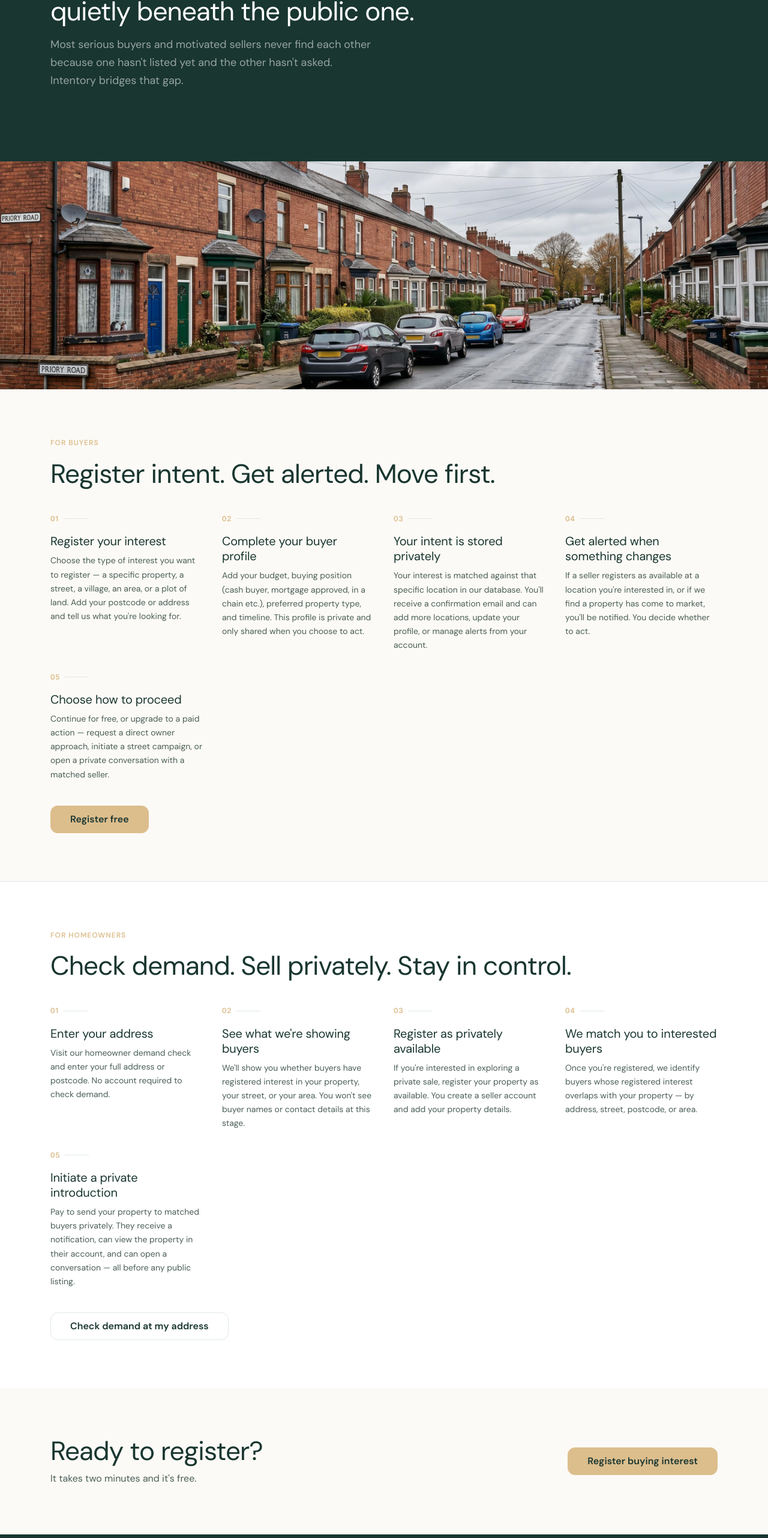
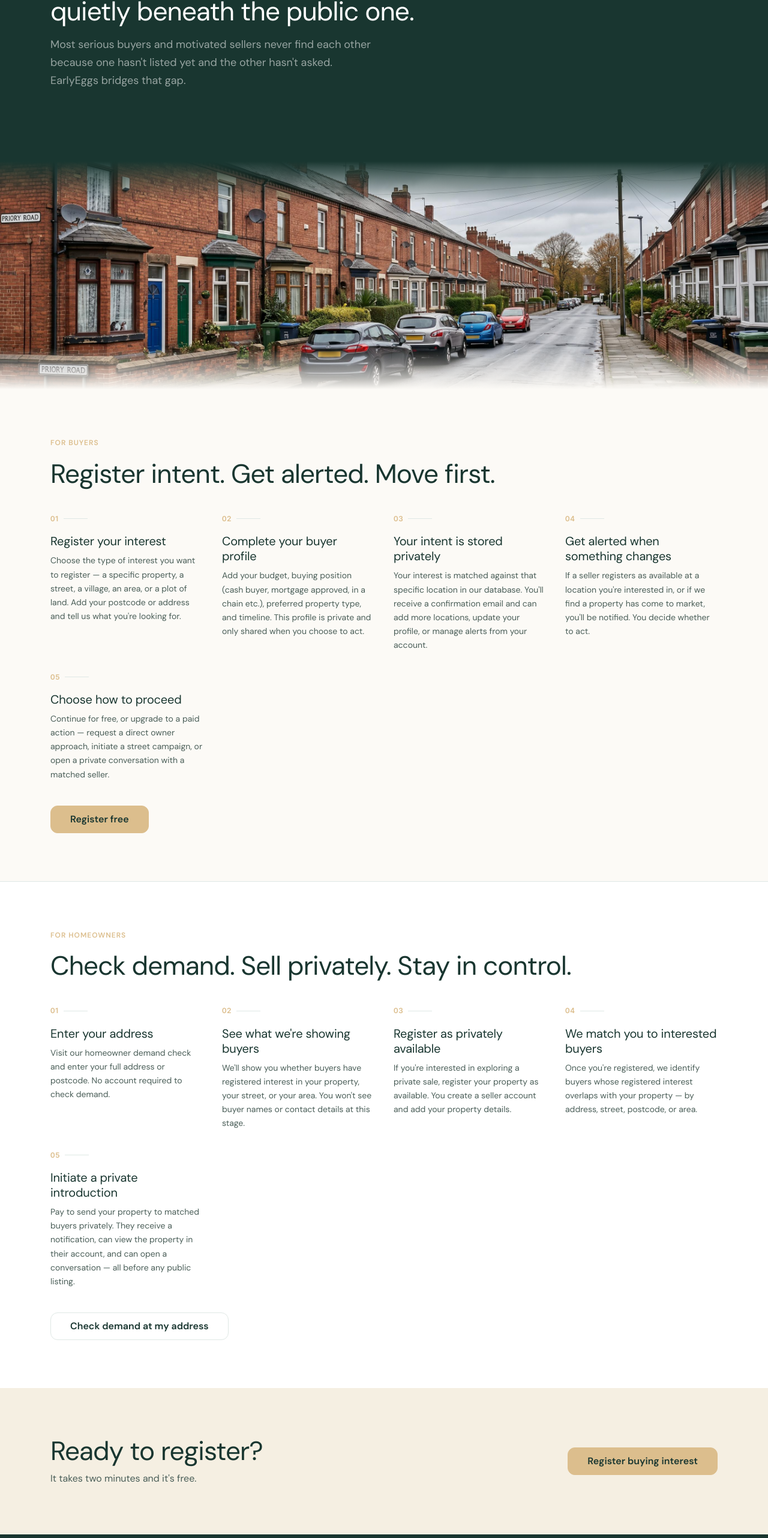
Before and after one commit to projectsforguy-alt/property-interest, a Next.js app: page /how-it-works in a window 1280 px wide. Shown: the part 233-2797 px from the top of the page at 60% size. Built offline with nearby package versions, Linux system fonts and the light colour scheme.

Commit message:
Update page.tsx

```diff
--- a/app/how-it-works/page.tsx
+++ b/app/how-it-works/page.tsx
@@ -1,7 +1,7 @@
 import Image from 'next/image';
 import Link from 'next/link';
 
-export const metadata = { title: 'How Intentory works | Intentory' };
+export const metadata = { title: 'How EarlyEggs works | EarlyEggs' };
 
 const BUYER_STEPS = [
   { n: '01', title: 'Register your interest', body: 'Choose the type of interest you want to register — a specific property, a street, a village, an area, or a plot of land. Add your postcode or address and tell us what you\'re looking for.' },
@@ -29,7 +29,7 @@ export default function HowItWorksPage() {
             A private market that runs quietly beneath the public one.
           </h1>
           <p className="section-sub section-sub-light">
-            Most serious buyers and motivated sellers never find each other because one hasn&apos;t listed yet and the other hasn&apos;t asked. Intentory bridges that gap.
+            Most serious buyers and motivated sellers never find each other because one hasn&apos;t listed yet and the other hasn&apos;t asked. EarlyEggs bridges that gap.
           </p>
         </div>
       </section>
@@ -47,7 +47,7 @@ export default function HowItWorksPage() {
         <div style={{
           position: 'absolute',
           inset: 0,
-          background: 'linear-gradient(to bottom, var(--navy) 0%, transparent 18%, transparent 82%, var(--surface) 100%)',
+          background: 'linear-gradient(to bottom, var(--forest) 0%, transparent 18%, transparent 82%, var(--surface) 100%)',
           pointerEvents: 'none',
         }} />
       </div>
@@ -90,7 +90,7 @@ export default function HowItWorksPage() {
         </div>
       </section>
 
-      <section className="section section-teal">
+      <section className="section section-gold">
         <div className="container" style={{ display: 'flex', alignItems: 'center', justifyContent: 'space-between', gap: 'var(--space-8)', flexWrap: 'wrap' }}>
           <div>
             <h2 className="section-headline" style={{ marginBottom: 'var(--space-2)' }}>Ready to register?</h2>
```
